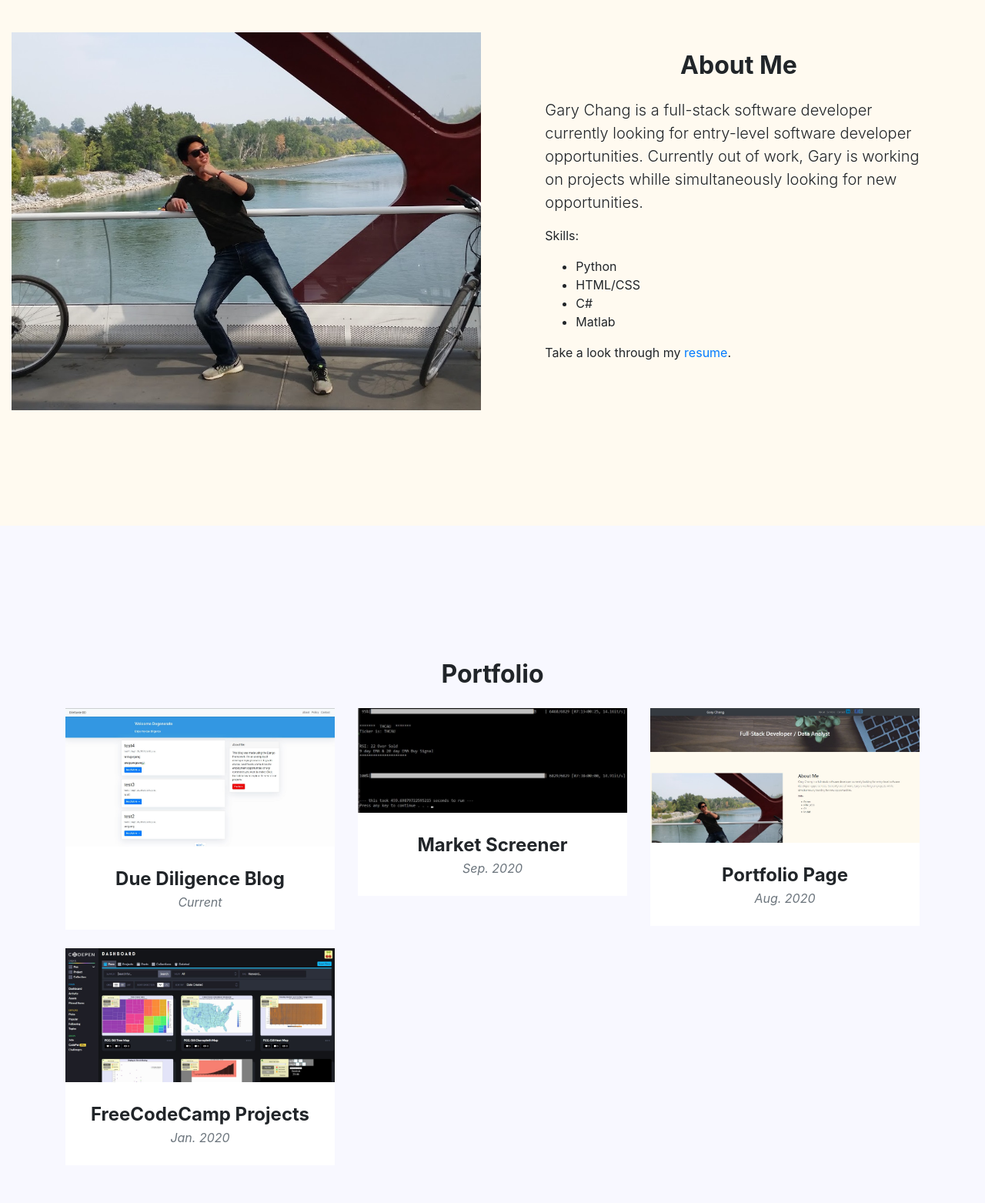
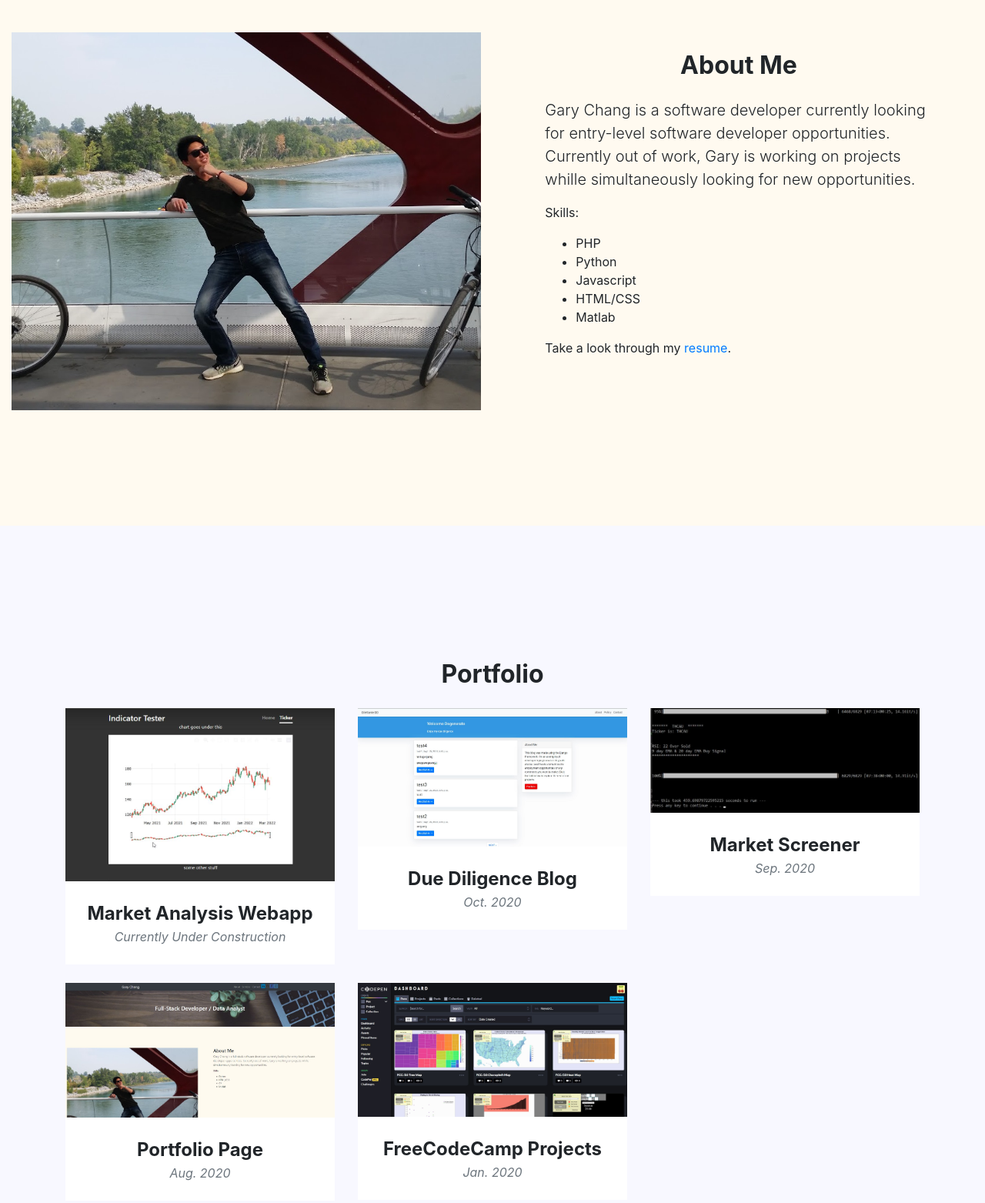
Before and after one commit to cherrygang/Gary-Chang-Portfolio, a website with bundled scripts: page index.html in a window 1280 px wide. Shown: the part 420-1983 px from the top of the page at 77% size. Built offline with nearby package versions, Linux system fonts and the light colour scheme.

Commit message:
Update with current info

```diff
--- a/index.html
+++ b/index.html
@@ -53,7 +53,7 @@
 
     <header class="text-white background-wallpaper">
         <div class="container text-center">
-            <h1>Full-Stack Developer / Data Analyst</h1>
+            <h1>Software Engineer</h1>
         </div>
     </header>
 
@@ -65,14 +65,15 @@
                 </div>
                 <div class="col-lg-5 mx-auto">
                     <h2 class="h1-responsive font-weight-bold text-center my-4">About Me</h2>
-                    <p class="lead">Gary Chang is a full-stack software developer currently looking for entry-level software developer opportunities. Currently out of work, Gary is working on projects whille simultaneously looking for new opportunities.</p>
+                    <p class="lead">Gary Chang is a software developer currently looking for entry-level software developer opportunities. Currently out of work, Gary is working on projects whille simultaneously looking for new opportunities.</p>
                     <p>
                         Skills:
                     </p>
                     <ul>
+                        <li>PHP</li>
                         <li>Python</li>
+                        <li>Javascript</li>
                         <li>HTML/CSS</li>
-                        <li>C#</li>
                         <li>Matlab</li>
                     </ul>
                     <p>
@@ -89,12 +90,23 @@
             <div class="row">
                 <div class="col-lg-4 col-sm-6 mb-4">
                     <div class="portfolio-item">
+                        <a class="" href="https://walnut.pythonanywhere.com/">
+                            <img class="img-fluid" src="css/indicator_webapp.jpg" alt="" />
+                        </a>
+                        <div class="portfolio-caption">
+                            <div class="portfolio-caption-heading">Market Analysis Webapp</div>
+                            <div class="portfolio-caption-subheading text-muted">Currently Under Construction</div>
+                        </div>
+                    </div>
+                </div>
+                <div class="col-lg-4 col-sm-6 mb-4">
+                    <div class="portfolio-item">
                         <a class="" href="http://dilettantedd.herokuapp.com/">
                             <img class="img-fluid" src="css/ddblog.jpg" alt="" />
                         </a>
                         <div class="portfolio-caption">
                             <div class="portfolio-caption-heading">Due Diligence Blog</div>
-                            <div class="portfolio-caption-subheading text-muted">Current</div>
+                            <div class="portfolio-caption-subheading text-muted">Oct. 2020</div>
                         </div>
                     </div>
                 </div>
```
Also changed, not shown: css/indicator_webapp.jpg (added), 1 other file.
